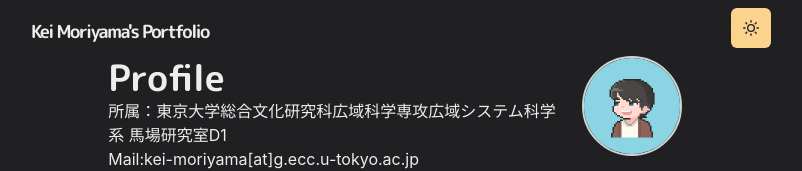
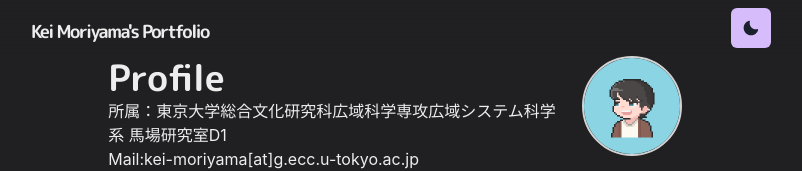
Before and after one commit to keimoriyama/portfolio, a Next.js app: page / in a window 1280 px wide. Shown: the top 171 px of the page, without its empty margins (245-1047 px from the left). Built offline with nearby package versions, Linux system fonts and the light colour scheme.

Commit message:
update deps and fix layout

```diff
--- a/components/theme-toggle-button.js
+++ b/components/theme-toggle-button.js
@@ -16,8 +16,8 @@ const ThemeToggleButton = () => {
       >
         <IconButton
           aria-label="Toggle theme"
-          colorScheme={useColorModeValue('purple', 'orange')}
-          icon={useColorModeValue(<MoonIcon />, <SunIcon />)}
+          colorScheme={useColorModeValue('orange', 'purple')}
+          icon={useColorModeValue(<SunIcon />, <MoonIcon />)}
           onClick={toggleColorMode}
         ></IconButton>
       </motion.div>
--- a/pages/index.js
+++ b/pages/index.js
@@ -56,7 +56,7 @@ const Page = () => {
           </Box>
         </Box>
 
-        <Section delay={0.1}>
+        <Section >
           <Heading as="h3" variant="section-title">
             Education
           </Heading>
@@ -90,7 +90,7 @@ n            teacher="馬場 雪乃准教授"
           />
         </Section>
 
-        <Section delay={0.2}>
+        <Section >
           <Heading as="h3" variant="section-title">
             Publication (Peer review)
           </Heading>
@@ -99,7 +99,7 @@ n            teacher="馬場 雪乃准教授"
           </OrderedList>
         </Section>
 
-        <Section delay={0.2}>
+        <Section >
           <Heading as="h3" variant="section-title">
             Publication (No Peer review)
           </Heading>
@@ -168,7 +168,7 @@ n            teacher="馬場 雪乃准教授"
           </OrderedList>
         </Section>
 
-        <Section delay={0.3}>
+        <Section >
           <Heading as="h3" variant="section-title">
             Awards
           </Heading>
@@ -180,7 +180,7 @@ n            teacher="馬場 雪乃准教授"
           </UnorderedList>
         </Section>
 
-        <Section delay={0.4}>
+        <Section >
           <Heading as="h3" variant="section-title">
             Work experience
       </Heading>
@@ -202,7 +202,8 @@ n            teacher="馬場 雪乃准教授"
             desc="インターンとして働いていました"
           />
         </Section>
-        <Section delay={0.4}>
+
+        <Section >
           <Heading as="h3" variant="section-title">
             On the web
           </Heading>
```
Also changed, not shown: 1 other file (tests, documents, lock files or other folders).
